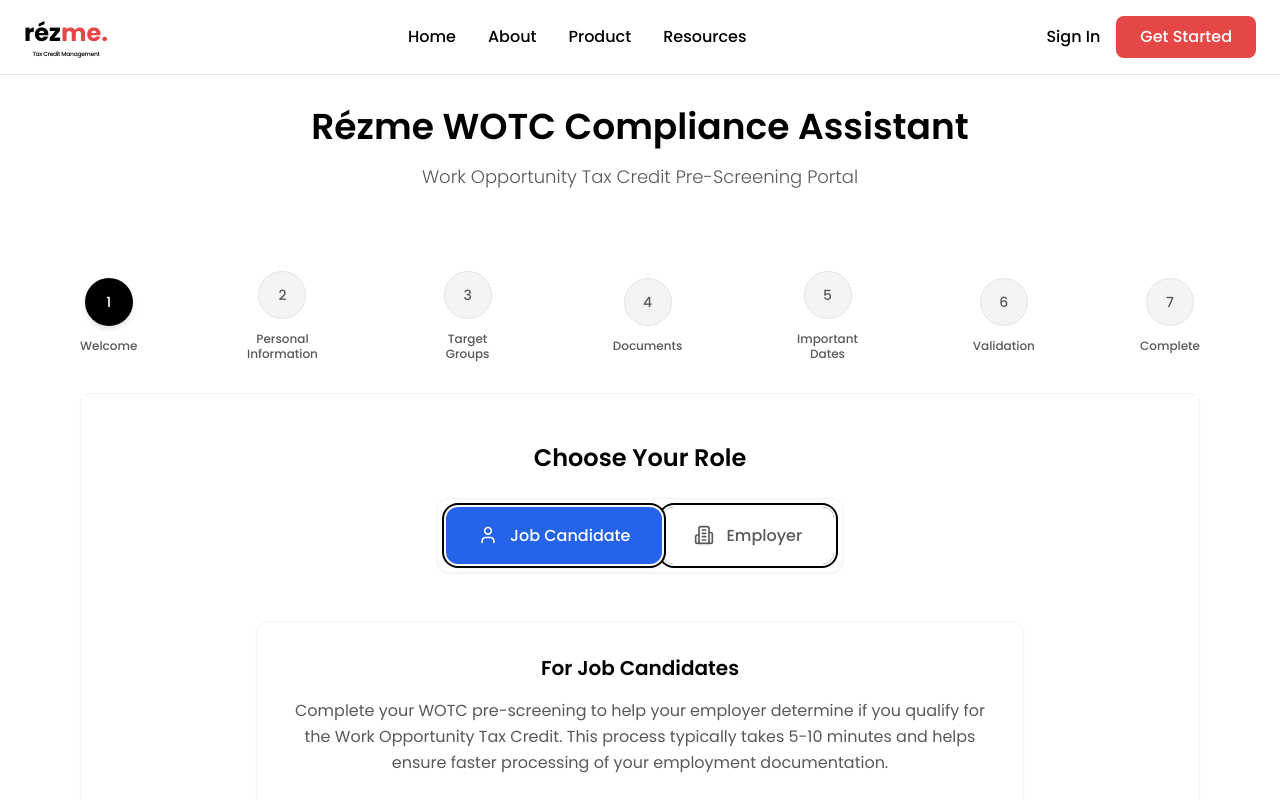
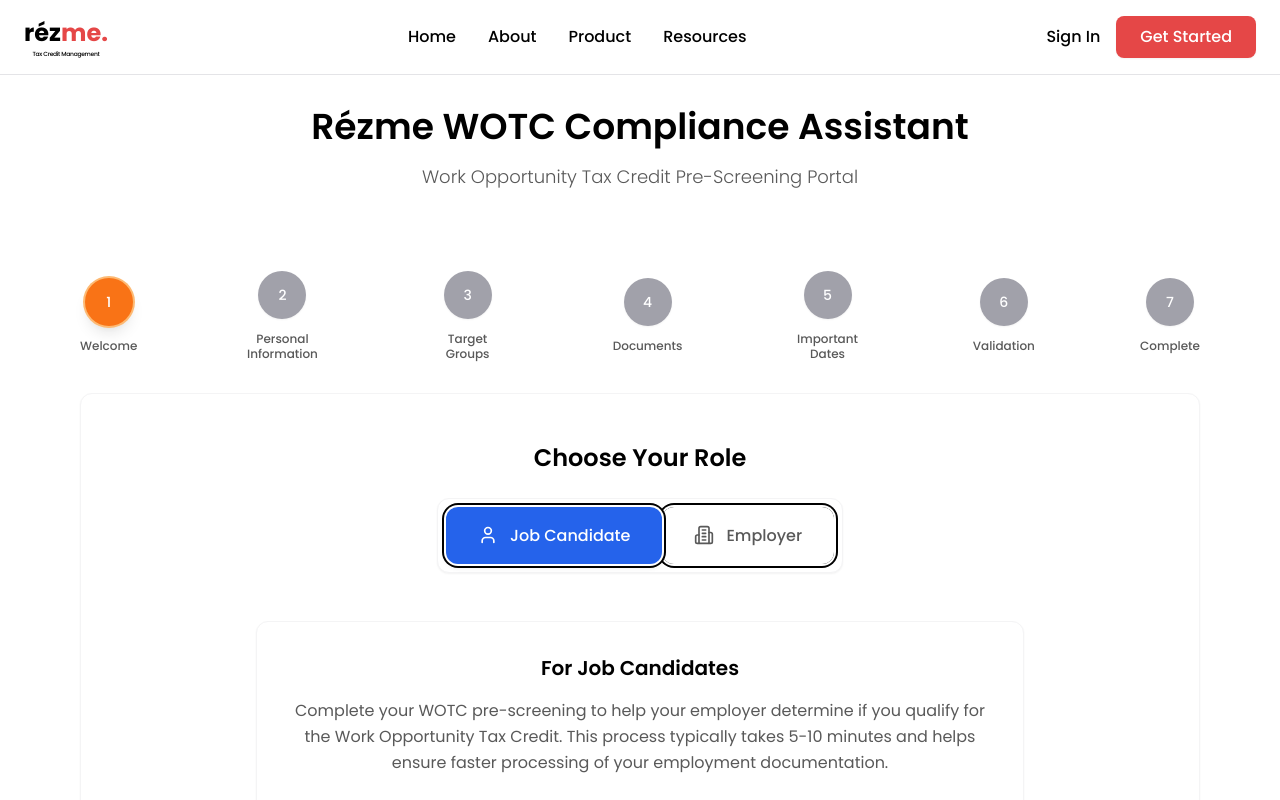
Before and after one commit to Rezme-Inc/wotc, a React (Vite) app in the folder WOTC-REZME/: page / in a window 1280 px wide. Shown: the top 800 px of the page. Built offline with nearby package versions, Linux system fonts and the light colour scheme.

Commit message:
style: update step indicator colors to Amazon-inspired schem

```diff
--- a/WOTC-REZME/src/components/StepIndicator.tsx
+++ b/WOTC-REZME/src/components/StepIndicator.tsx
@@ -42,10 +42,10 @@ export const StepIndicator: React.FC<StepIndicatorProps> = ({ currentStep, total
                 <div
                   className={`w-12 h-12 rounded-full flex items-center justify-center text-sm font-medium transition-all duration-200 ${
                     isCompleted
-                      ? 'bg-cinnabar text-white shadow-md'
+                      ? 'bg-green-600 text-white shadow-sm'
                       : isCurrent
-                      ? 'bg-black text-white shadow-md'
-                      : 'bg-gray-100 text-gray35 border border-gray-200'
+                      ? 'bg-orange-500 text-white shadow-lg ring-2 ring-orange-300'
+                      : 'bg-gray-400 text-white shadow-sm'
                   }`}
                 >
                   {isCompleted ? <Check size={18} /> : stepNumber}
@@ -57,7 +57,7 @@ export const StepIndicator: React.FC<StepIndicatorProps> = ({ currentStep, total
               {index < totalSteps - 1 && (
                 <div
                   className={`flex-1 h-0.5 mx-6 transition-colors duration-200 ${
-                    isCompleted ? 'bg-cinnabar' : 'bg-gray-200'
+                    isCompleted ? 'bg-green-600' : 'bg-gray-200'
                   }`}
                 />
               )}
--- a/WOTC-REZME/src/index.css
+++ b/WOTC-REZME/src/index.css
@@ -128,15 +128,15 @@ h1, h2, h3, h4, h5, h6 {
 }
 
 .step-complete {
-  @apply bg-cinnabar text-white shadow-md;
+  @apply bg-green-600 text-white shadow-sm;
 }
 
 .step-current {
-  @apply bg-black text-white shadow-md ring-2 ring-black ring-opacity-20;
+  @apply bg-orange-500 text-white shadow-lg ring-2 ring-orange-300;
 }
 
 .step-pending {
-  @apply bg-gray-100 text-gray35 border border-gray-200;
+  @apply bg-gray-400 text-white shadow-sm;
 }
 
 /* Layout containers */
```
